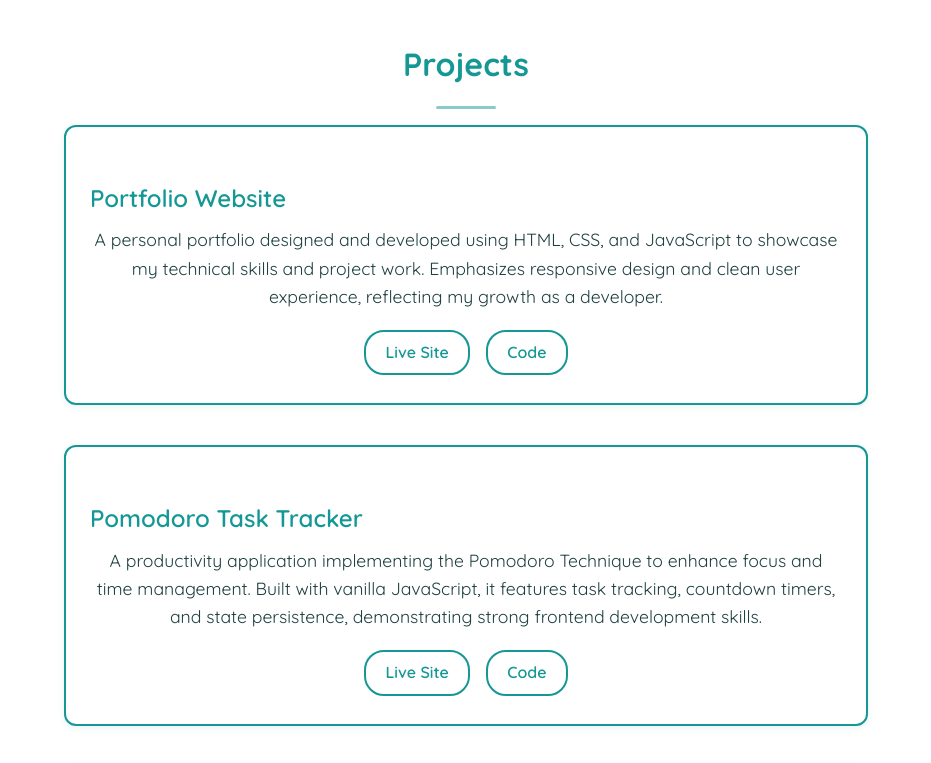
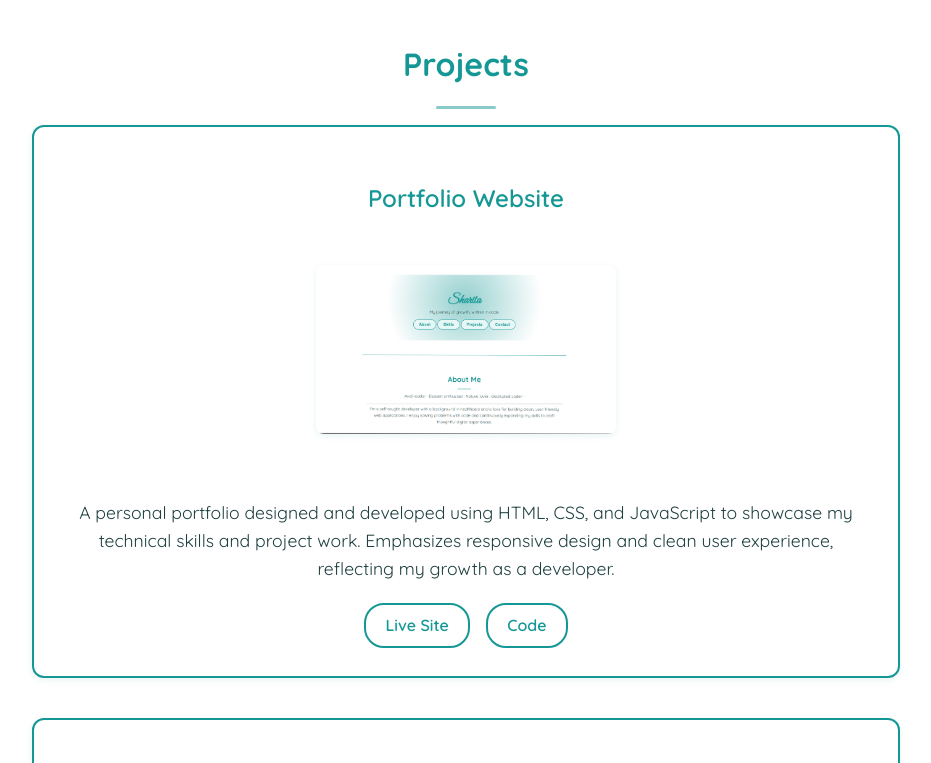
Before and after one commit to renea2024/swe-portfolio, a website: page index.html in a window 1280 px wide. Shown: the part 1180-1943 px from the top of the page, without its empty margins (174-1105 px from the left). Drawn offline with Linux system fonts and the light colour scheme.

Commit message:
Your commit message here

```diff
--- a/index.html
+++ b/index.html
@@ -79,12 +79,13 @@
 
 
       <section class="projects" id="projects">
-        <section class="projects" id="projects">
-          <section class="projects" id="projects">
+
             <h2>Projects</h2>
 
             <div class="project-card">
               <h3 class="project-title">Portfolio Website</h3>
+               <section class="project-thumbail"><img src="images/portfolio-screenshot.png" alt="Portfolio Website Screenshot" class="project-thumbnail" /></section>
+
               <p class="project-description">
                 A personal portfolio designed and developed using HTML, CSS, and JavaScript to showcase my technical skills and project work. Emphasizes responsive design and clean user experience, reflecting my growth as a developer.
               </p>
--- a/styles.css
+++ b/styles.css
@@ -144,7 +144,20 @@
   box-shadow: 0 2px 6px rgba(21, 152, 149, 0.1);
   background-color: #fff;
   transition: box-shadow 0.3s ease;
+  text-align:center;
 }
+
+.project-thumbnail {
+  width: 300px;
+  height: auto;
+  border-radius: 8px;
+  object-fit: cover;
+  margin: 0 auto 1rem; /* ✅ center it */
+  display: block;       /* ✅ needed for margin auto to apply */
+  box-shadow: 0 2px 6px rgba(21, 152, 149, 0.1);
+}
+
+
 
 .project-card:hover,
 .project-card:focus-within {
```
Also changed, not shown: images/portfolio-screenshot.png (renamed from images/Portfolio Website Screenshot 2025.png), 1 other file.
